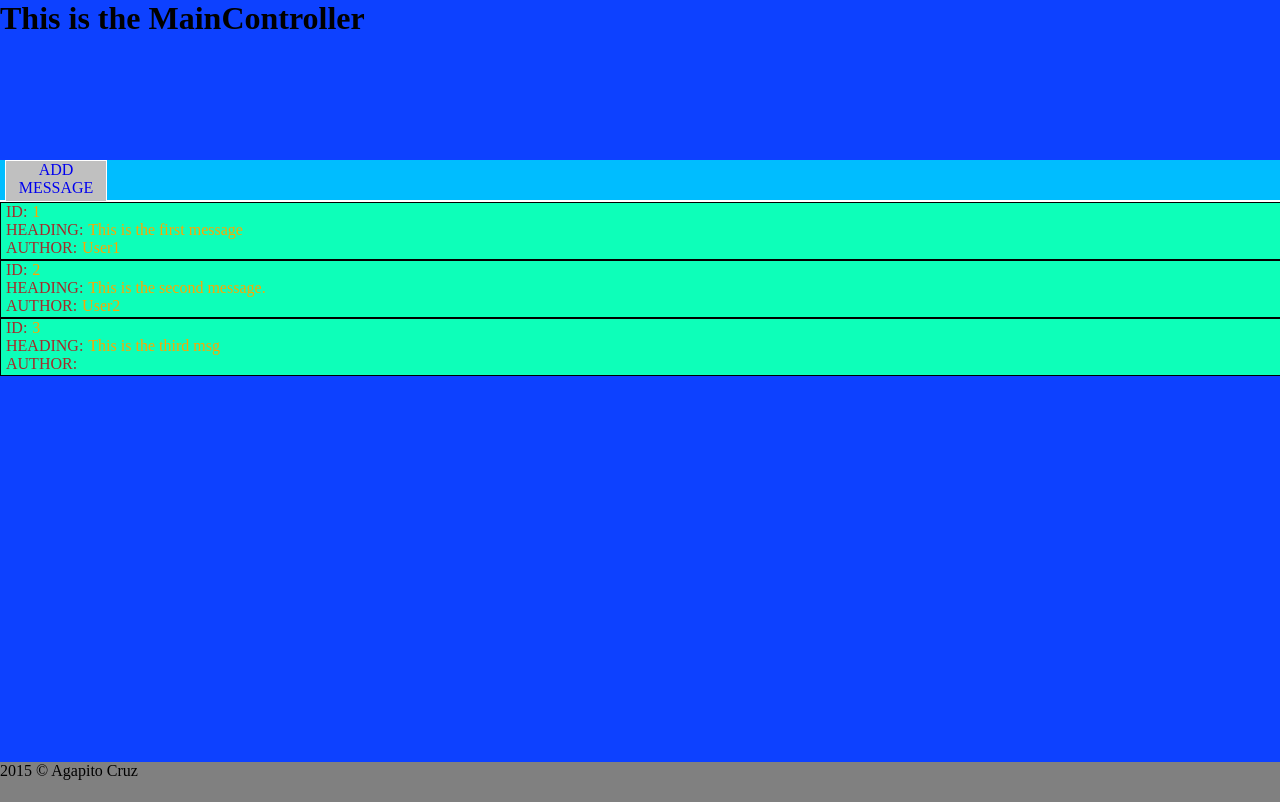
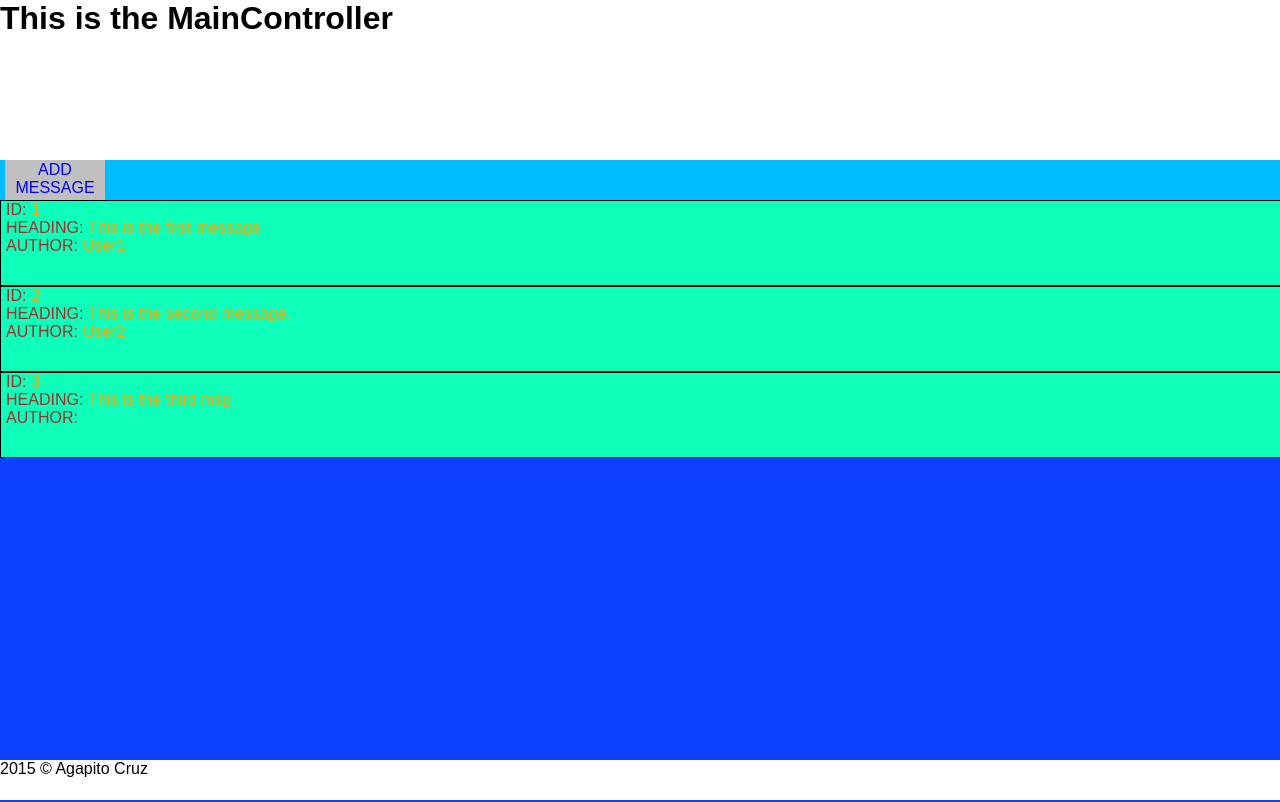
Before and after one commit to acruzpdx/msgBoard, a PHP site: page /test/ in a window 1280 px wide. Run offline with PHP 8.4, Linux system fonts and the light colour scheme; data comes from the database, SQL or seed files in the repository.

Commit message:
Update style.css
Changed font to sans-serif. Changed header and footer background color to white.

```diff
--- a/css/style.css
+++ b/css/style.css
@@ -18,11 +18,13 @@
 body {
     width:100%;
     height:100%;
+    font-family: sans-serif;
 }
 header {
     width:100%;
     height:20%;
-    background-color: #0d41ff;
+    /*background-color: #0d41ff;*/
+    background-color: white;
 }
 nav {
     width:100%;
@@ -32,10 +34,12 @@ nav {
 nav div.nav_button {
     display:inline-block;
     width:100px;
+    height:95%;
     background-color: silver;
     margin-left:5px;
+    padding-top:1px;
+    padding-bottom:1px;
     float:left;
-    border: 1px solid white;
     text-align:center;
     color:green;
 }
@@ -52,6 +56,7 @@ main {
 main div#message {
     width: 100%;
     height:15%;
+    padding-top: 1%;
     padding-bottom: 2%;
     background-color: black;
     border:1px black solid;
@@ -71,6 +76,7 @@ main span.label {
 main span.info {
     width: 100%;
     height: 5%;
+    margin-top:5px;
     margin-left:5px;
     color: orange;
 }
@@ -92,7 +98,7 @@ main a {
 main ul li {
     display:block;
     width:100%;
-    height:10%;
+    height:15%;
     background-color: #0dffb9;
     border: 1px black solid;
 }
@@ -118,5 +124,5 @@ main form input[type=submit] {
 footer {
     width:100%;
     height:5%;
-    background-color: gray;
+    background-color: white;
 }
```
